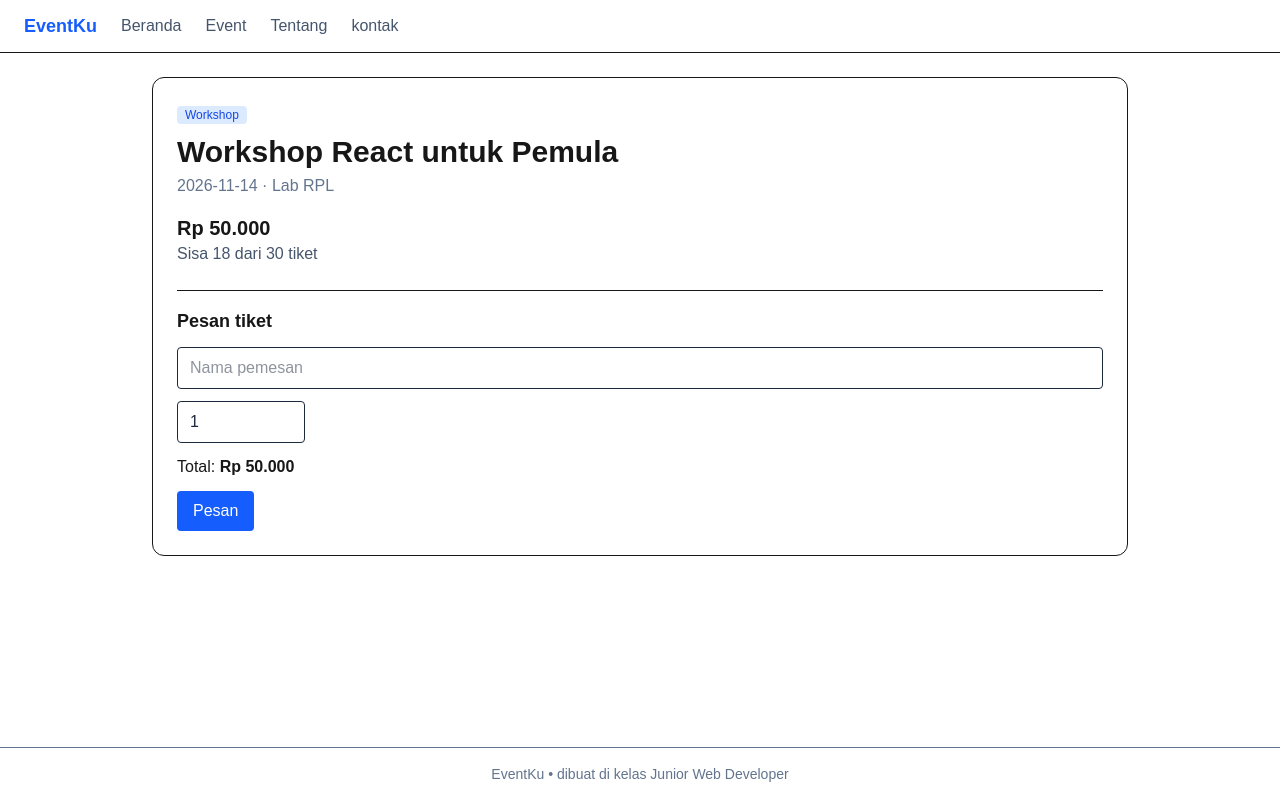
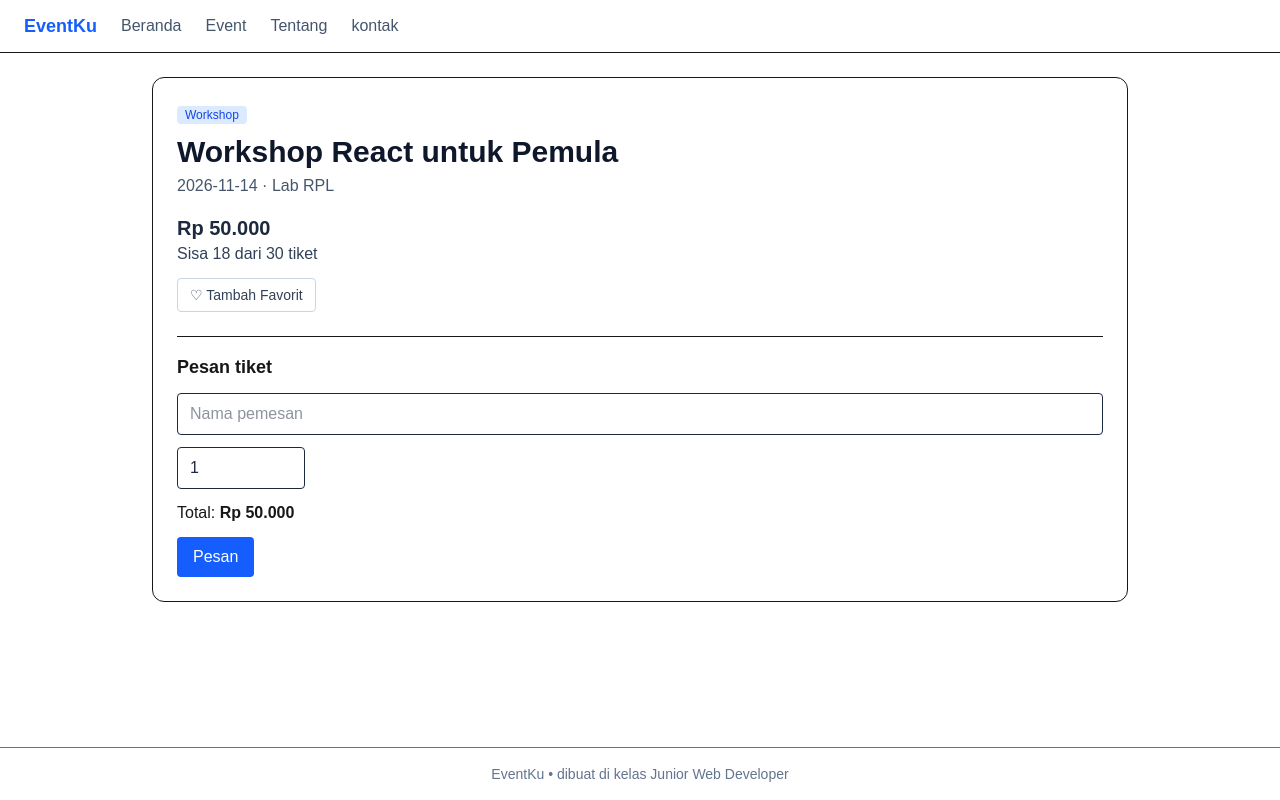
Before and after one commit to habibil1/Latihan-nextjs, a Next.js app: page /event/1 in a window 1280 px wide. Built offline with nearby package versions, Linux system fonts and the light colour scheme.

Commit message:
Misi7 L2: Membuat Tombol favorit dan tambahan detail️.

```diff
--- a/app/event/[id]/page.tsx
+++ b/app/event/[id]/page.tsx
@@ -1,6 +1,7 @@
 import { notFound } from "next/navigation";
 import { events, rupiah } from "@/Data/events";
 import FormPesan from "@/components/FormPesan";
+import TombolFavorit from "@/components/TombolFavorit";
 
 export default async function Detail({ params }: PageProps<"/event/[id]">) {
   const { id } = await params;
@@ -13,12 +14,17 @@ export default async function Detail({ params }: PageProps<"/event/[id]">) {
       <span className="rounded bg-blue-100 px-2 py-0.5 text-xs text-blue-700">
         {event.kategori}
       </span>
-      <h1 className="mt-2 text-3xl font-bold">{event.judul}</h1>
-      <p className="mt-1 text-slate-500">
+      <h1 className="mt-2 text-3xl font-bold text-slate-900">{event.judul}</h1>
+      <p className="mt-1 text-slate-600">
         {event.tanggal} &middot; {event.lokasi}
       </p>
-      <p className="mt-4 text-xl font-semibold">{rupiah(event.harga)}</p>
-      <p className="text-slate-600">Sisa {sisa} dari {event.kuota} tiket</p>
+      <p className="mt-4 text-xl font-semibold text-slate-800">
+        {rupiah(event.harga)}
+      </p>
+      <p className="text-slate-700">
+        Sisa {sisa} dari {event.kuota} tiket
+      </p>
+      <TombolFavorit id={event.id} />
       <FormPesan event={event} />
     </article>
   );
--- a/components/TombolFavorit.tsx
+++ b/components/TombolFavorit.tsx
@@ -23,7 +23,14 @@ export default function TombolFavorit({ id }: { id: number }) {
   }
 
   return (
-    <button onClick={ubah} className="mt-3 rounded border px-3 py-1.5 text-sm">
+    <button
+      onClick={ubah}
+      className={`mt-3 rounded border px-3 py-1.5 text-sm font-medium transition-colors ${
+        favorit
+          ? "border-red-400 bg-red-50 text-red-600 hover:bg-red-100"
+          : "border-slate-300 bg-white text-slate-700 hover:border-blue-400 hover:text-blue-600"
+      }`}
+    >
       {favorit ? "♥ Favorit" : "♡ Tambah Favorit"}
     </button>
   );
```
